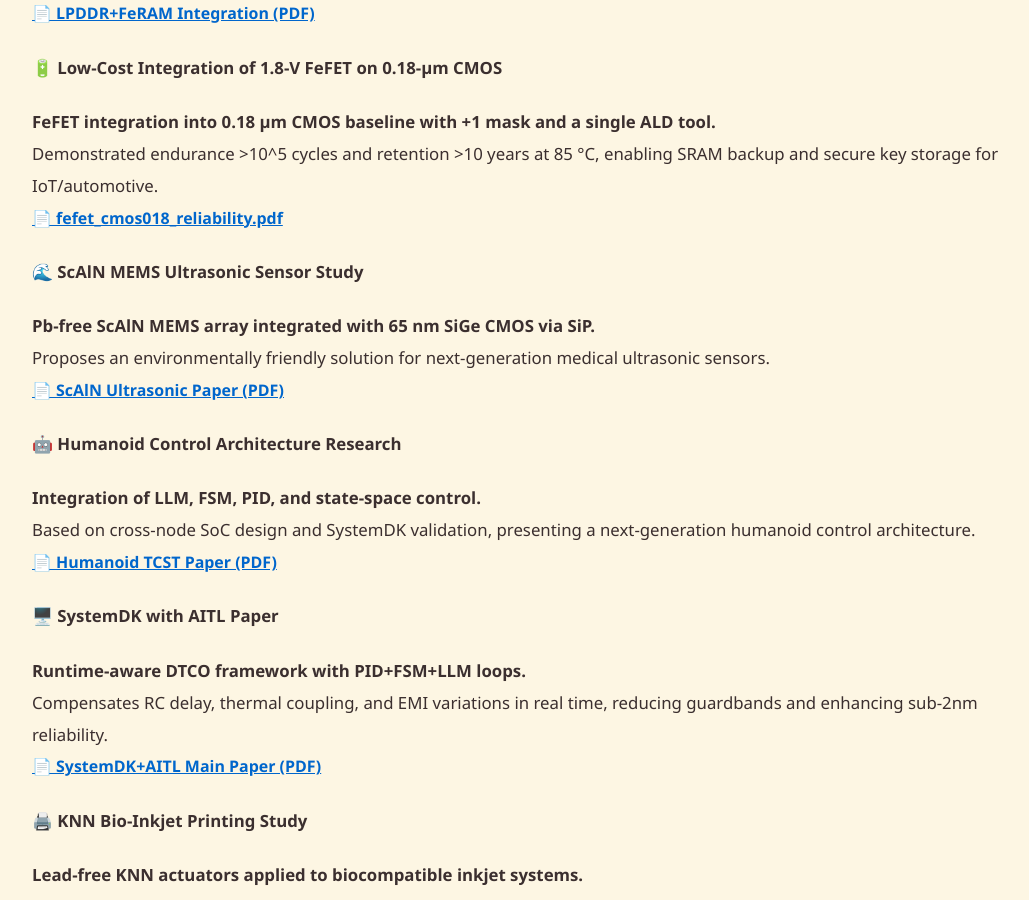
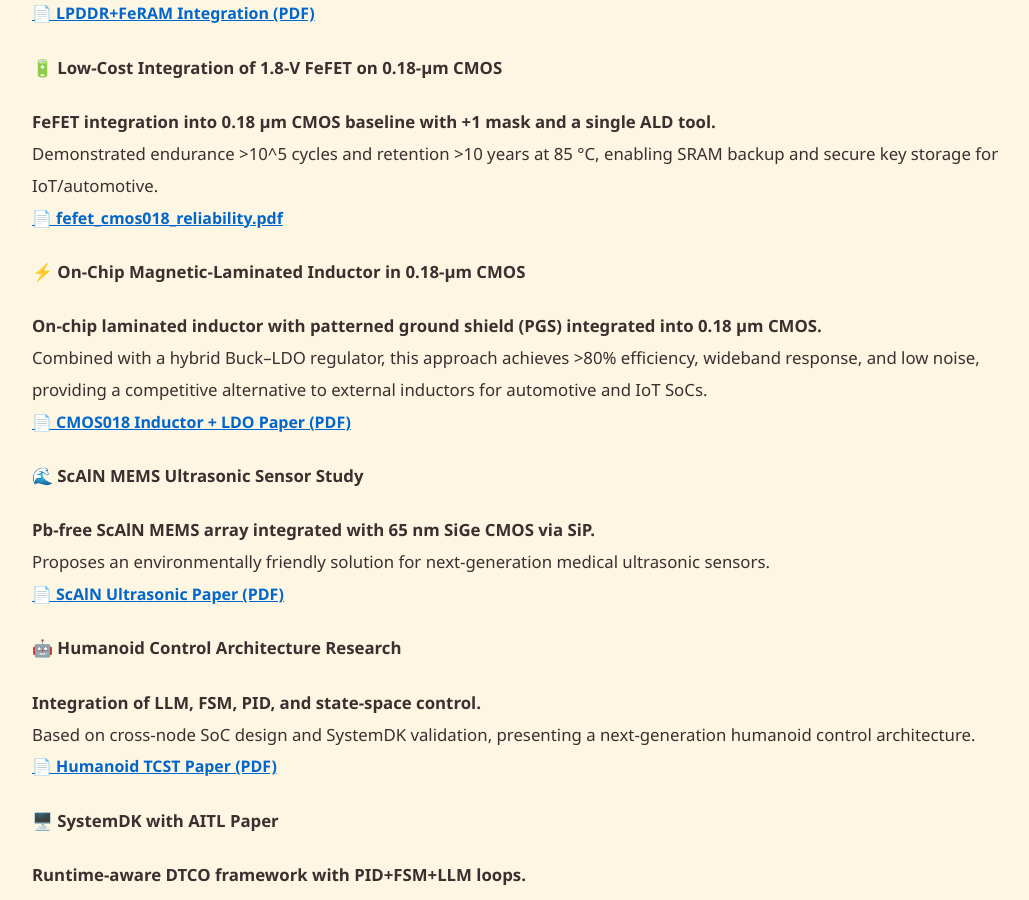
Before and after one commit to Samizo-AITL/Samizo-AITL.github.io, a Jekyll site: the page built from about/career-summary/en/index.md, in a window 1280 px wide and 900 px high, scrolled down 2857 px. Shown: the whole window, without its empty margins (118-1147 px from the left). Built offline with Jekyll 4.4.1, drawn with Linux system fonts in a browser that asks for light colours.

Commit message:
Update index.md

```diff
--- a/about/career-summary/en/index.md
+++ b/about/career-summary/en/index.md
@@ -98,6 +98,11 @@ Achieves reduced standby power and instant resume through SystemDK top-down co-d
 Demonstrated endurance >10^5 cycles and retention >10 years at 85 °C, enabling SRAM backup and secure key storage for IoT/automotive.
 [📄 fefet_cmos018_reliability.pdf](../docs/fefet_cmos018_reliability.pdf)
 
+#### ⚡ On-Chip Magnetic-Laminated Inductor in 0.18-µm CMOS
+**On-chip laminated inductor with patterned ground shield (PGS) integrated into 0.18 µm CMOS.**
+Combined with a hybrid Buck–LDO regulator, this approach achieves >80% efficiency, wideband response, and low noise, providing a competitive alternative to external inductors for automotive and IoT SoCs.
+[📄 CMOS018 Inductor + LDO Paper (PDF)](../docs/cmos018_inductor_ldo.pdf)
+
 #### 🌊 ScAlN MEMS Ultrasonic Sensor Study
 **Pb-free ScAlN MEMS array integrated with 65 nm SiGe CMOS via SiP.**
 Proposes an environmentally friendly solution for next-generation medical ultrasonic sensors.
```
